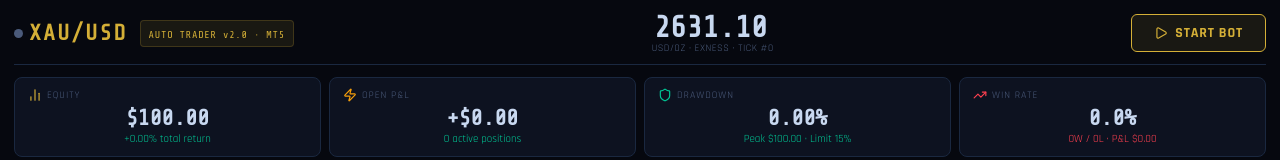
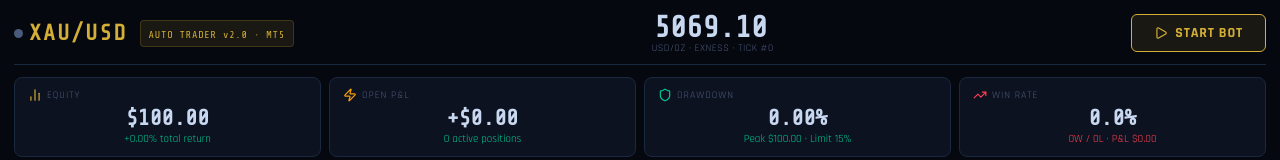
Before and after one commit to mhmedaflaahh/Trading-bot-Beta-0.1, a React (Create React App) app: page / in a window 1280 px wide. Shown: the top 160 px of the page. Built offline with nearby package versions, Linux system fonts and the light colour scheme.

Commit message:
fix: correct XAUUSD price to 5090

```diff
--- a/src/TradingBot.jsx
+++ b/src/TradingBot.jsx
@@ -66,7 +66,7 @@ const calcADX = (candles, p = 14) => {
 // ═══════════════════════════════════════
 //  CANDLE GENERATOR
 // ═══════════════════════════════════════
-const genCandles = (n = 120, base = 2652) => {
+const genCandles = (n = 120, base = 5090) => {
   let p = base, trend = 0;
   return Array.from({ length: n }, (_, i) => {
     trend = trend * 0.92 + (Math.random() - 0.5) * 0.2;
@@ -206,7 +206,7 @@ export default function XAUUSDBot() {
       // New price tick
       const vol = 0.0013;
       const drift = Math.sin(Date.now() / 22000) * 0.0003;
-      const newP = Math.max(2420, lastC + lastC * (drift + (Math.random() - 0.5) * vol * 2));
+      const newP = Math.max(4800, lastC + lastC * (drift + (Math.random() - 0.5) * vol * 2));
       const dir = newP > lastC ? 1 : -1;
       setPrice(newP);
       setPriceDir(dir);
```
